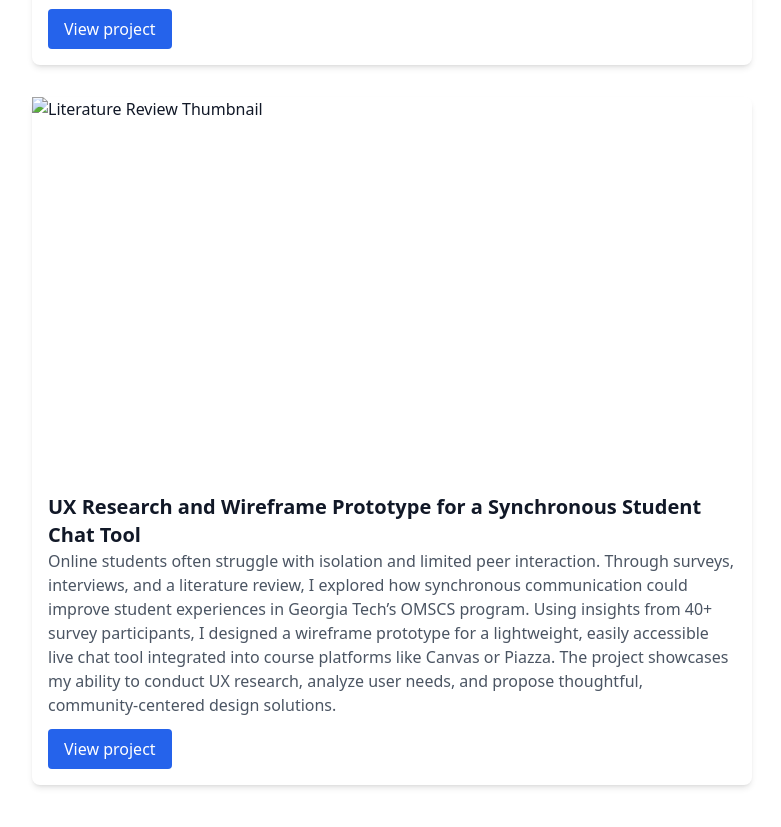
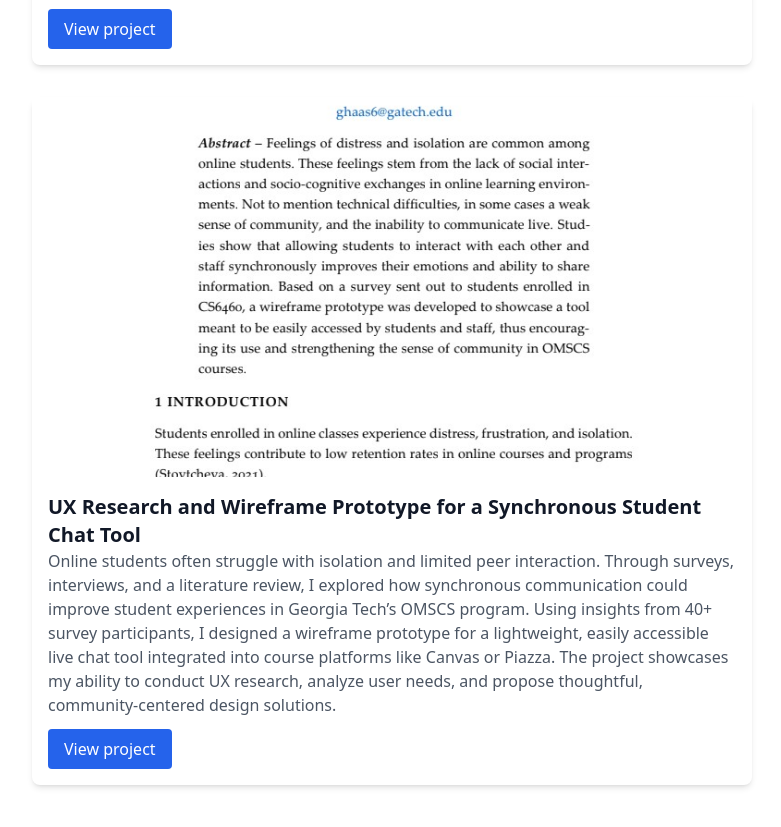
Before and after one commit to haasg1/Gabriela.Haas, a plain HTML site: page projects.html in a window 1280 px wide. Shown: the part 3889-4716 px from the top of the page, without its empty margins (248-1029 px from the left). Drawn offline with nearby package versions, Linux system fonts and the light colour scheme.

Commit message:
added project thumbnail

```diff
--- a/projects.html
+++ b/projects.html
@@ -84,7 +84,7 @@
                 </div>
             </div>
             <div class="bg-white dark:bg-gray-800 dark:text-gray-200 rounded-lg shadow-md hover:shadow-lg transition">
-                <img src="LR.jpg" alt="Literature Review Thumbnail" class="w-full h-[380px] object-cover transition-transform duration-300 hover:scale-105">
+                <img src="images/LR.jpg" alt="Literature Review Thumbnail" class="w-full h-[380px] object-cover transition-transform duration-300 hover:scale-105">
                 <div class="p-4">
                     <h3 class="text-xl font-semibold">UX Research and Wireframe Prototype for a Synchronous Student Chat Tool</h3>
                     <p class="text-gray-600 dark:text-gray-400">Online students often struggle with isolation and limited peer interaction. Through surveys, interviews, and a literature review, I explored how synchronous communication could improve student experiences in Georgia Tech’s OMSCS program. Using insights from 40+ survey participants, I designed a wireframe prototype for a lightweight, easily accessible live chat tool integrated into course platforms like Canvas or Piazza. The project showcases my ability to conduct UX research, analyze user needs, and propose thoughtful, community-centered design solutions.</p>
```
